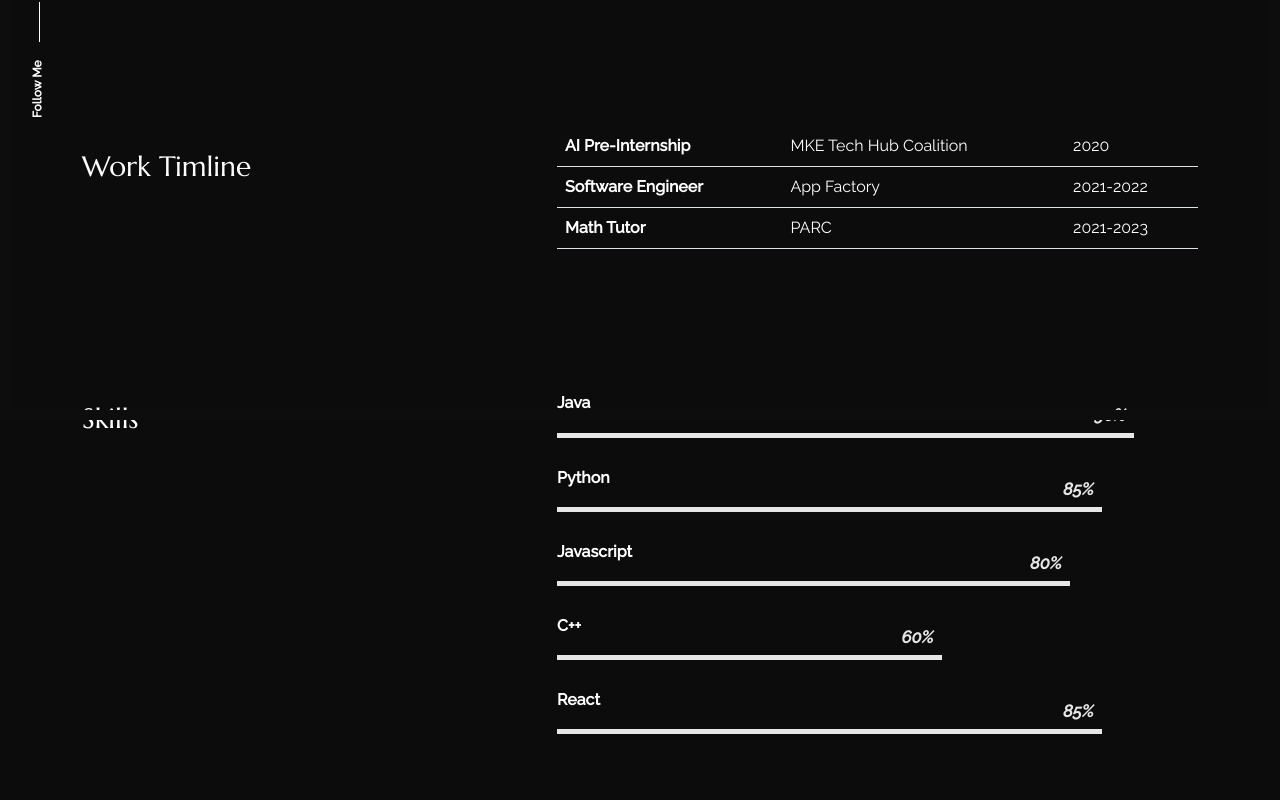
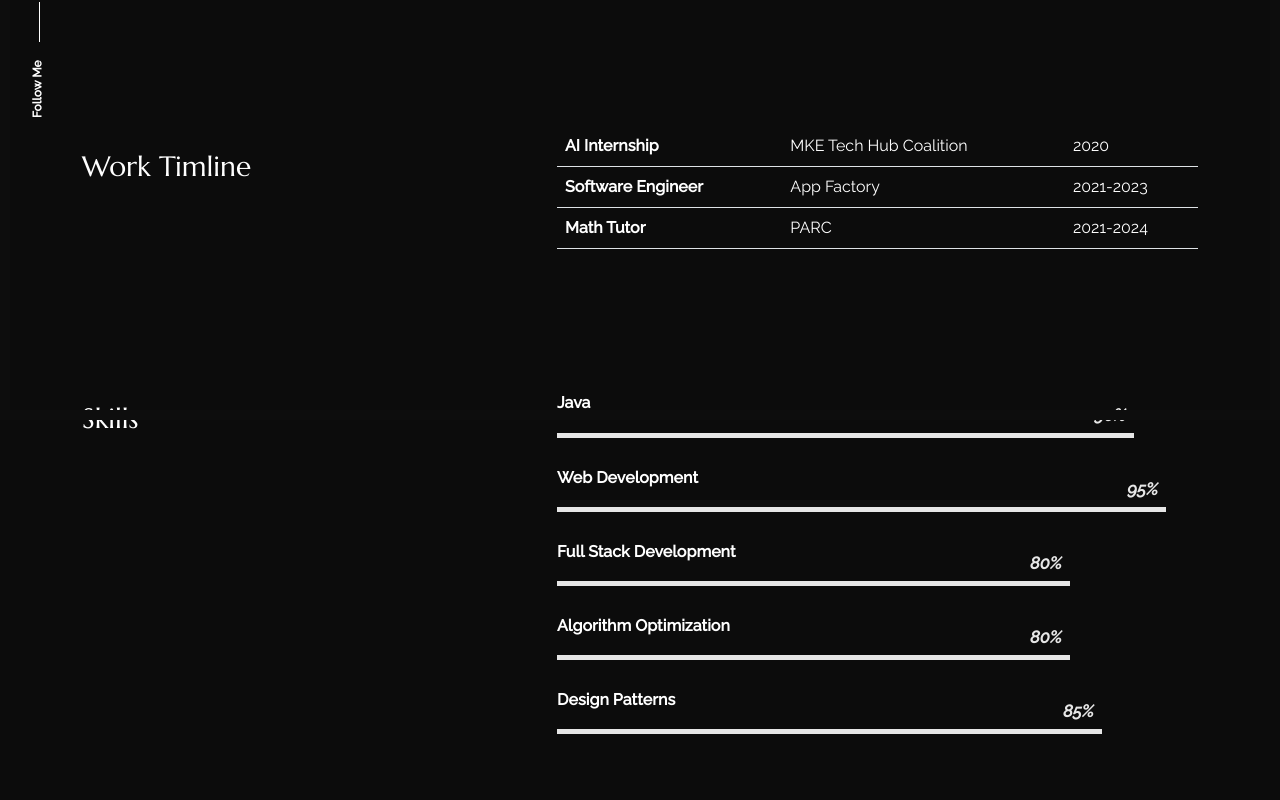
Before and after one commit to Christopher-Mata/mainwebsite, a React (Create React App) app: page /about in a window 1280 px wide. Shown: the part 380-1180 px from the top of the page. Built offline with nearby package versions, Linux system fonts and the light colour scheme.

Commit message:
Updated website to reflect the current time

```diff
--- a/src/content_option.js
+++ b/src/content_option.js
@@ -7,9 +7,9 @@ const meta = {
 const introdata = {
     title: "I’m Christopher Mata",
     animated: {
-        first: "I love coding!",
-        second: "I code cool projects!",
-        third: "I develop anything and everything!",
+        first: "I love developing!",
+        second: "I make interesting projects!",
+        third: "I am living life to the fullest!",
     },
     description: "Hello! I am a Mexican Software Engineer, but you already knew that." +
     " I specialize in solving conceptual problems, quantifying them and translating them into code." +
@@ -26,19 +26,19 @@ const dataabout = {
     " Since then, I've embarked on an exciting and ever-evolving adventure in the realm of software development.",
 };
 const worktimeline = [{
-        jobtitle: "AI Pre-Internship",
+        jobtitle: "AI Internship",
         where: "MKE Tech Hub Coalition",
         date: "2020",
     },
     {
         jobtitle: "Software Engineer",
         where: "App Factory",
-        date: "2021-2022",
+        date: "2021-2023",
     },
     {
         jobtitle: "Math Tutor",
         where: "PARC",
-        date: "2021-2023",
+        date: "2021-2024",
     },
 ];
 
@@ -47,25 +47,25 @@ const skills = [{
         value: 90,
     },
     {
-        name: "Python",
-        value: 85,
+        name: "Web Development",
+        value: 95,
     },
     {
-        name: "Javascript",
+        name: "Full Stack Development",
         value: 80,
     },
     {
-        name: "C++",
-        value: 60,
+        name: "Algorithm Optimization",
+        value: 80,
     },
     {
-        name: "React",
+        name: "Design Patterns",
         value: 85,
     },
 ];
 
 const services = [{
-        title: "Application Development",
+        title: "Application and Web Development",
         description: "Building Beautiful and Scalable Applications using the latest technologies and frameworks. Application include IOS, Android, and Web.",
     },
     {
@@ -74,7 +74,7 @@ const services = [{
     },
     {
         title: "Conceptualization and Implementation",
-        description: "bringing your ideas to life by conceptualizing and implementing them.",
+        description: "Bringing ideas to life while making maintainable, scalable, and elegant code. Utilizing design patterns such as SOLID!",
     },
 ];
 
@@ -91,12 +91,12 @@ const dataportfolio = [{
     {
         img: "https://i.ibb.co/X20w1dD/black-android-logo-gpsfc2n6lg19kn9p.jpg",
         description: "The Parkside App - A mobile application to be the hub of all things Parkside.",
-        link: "https://play.google.com/store/search?q=UW%20parkside%20app&c=apps&hl=en_US&gl=US",
+        link: "https://apps.apple.com/us/app/uw-parkside/id1437422373",
     },
     {
         img: "https://assets-global.website-files.com/631f769e18a16a073b671850/64b59b0022ae9509d7377c54_LLM_for_life_science_2x3_grayscale.png",
         description: "ChatBot - A LLM Chatbot that answers questions about UW Parkside.",
-        link: "https://huggingface.co/ByteSized/Mistral-7B-OpenOrca-UWPInstruct/tree/main",
+        link: "https://github.com/Christopher-Mata/UWP-Chatbot",
     },
 ];
 
```
